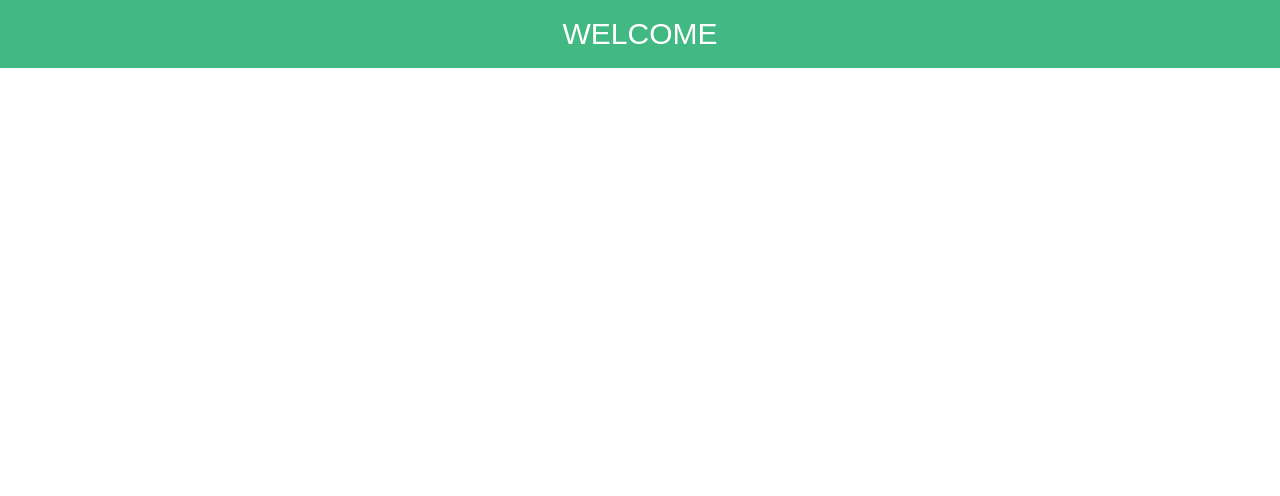
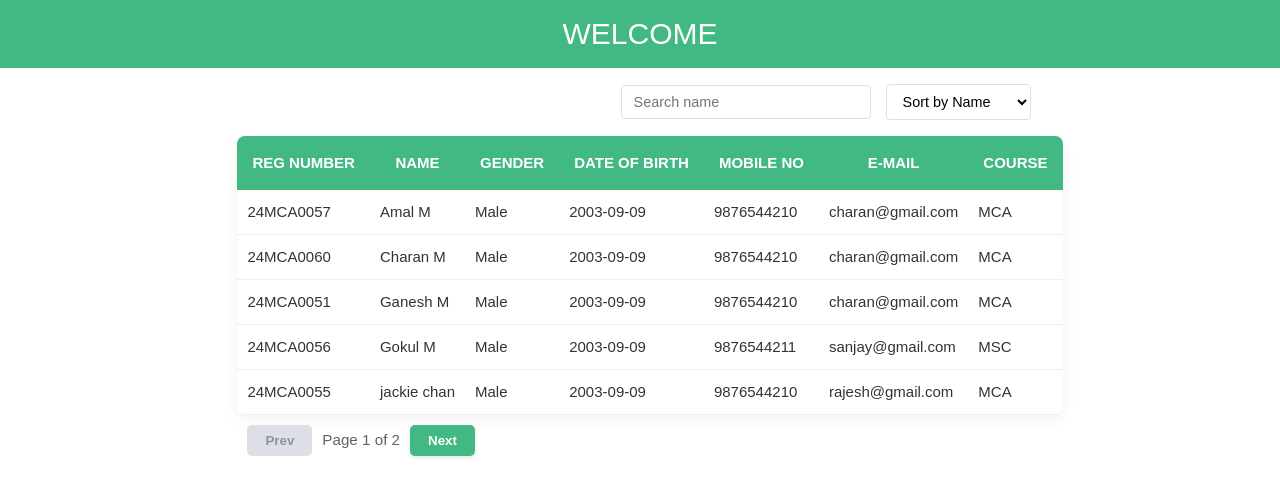
Before and after one commit to M-Charan-ngp/FrontEnd_Training, a Vue app: page /studentdata in a window 1280 px wide. Before the commit this address had no page. Shown: the top 496 px of the page. Built offline with nearby package versions, Linux system fonts and the light colour scheme.

Commit message:
Implemented pagination

```diff
--- a/src/components/FilterHeader.vue
+++ b/src/components/FilterHeader.vue
@@ -38,13 +38,12 @@ watch(filters, (newVal) => {
 <style scoped>
 .header-filters {
     display: flex;
-    justify-content: space-between;
-    align-items: center;
+    justify-content: end;
+    align-items: end;
     background-color: #ffffff;
     color: white;
     padding: 1rem 2rem;
     border-radius: 8px;
-    margin-bottom: 2rem;
 }
 
 .controls {
--- a/src/components/TableComponent.vue
+++ b/src/components/TableComponent.vue
@@ -1,6 +1,4 @@
 <script setup>
-import FilterHeader from './FilterHeader.vue';
-
 const props = defineProps({
     headers: {
         type: Array,
@@ -11,6 +9,7 @@ const props = defineProps({
         required: true,
     }
 })
+const emit = defineEmits(['next', 'prev'])
 </script>
 
 <template>
@@ -31,6 +30,10 @@ const props = defineProps({
                 </tr>
             </tbody>
         </table>
+        <div class="pagination">
+            <slot name="pagination">
+            </slot>
+        </div>
     </div>
     <div v-else class="empty-view">
         <h1>No Data Found...</h1>
--- a/src/main.js
+++ b/src/main.js
@@ -1,5 +1,5 @@
 import './assets/main.css'
-
+import TableComponent from './components/TableComponent.vue'
 import { createApp } from 'vue'
 import { createPinia } from 'pinia'
 
@@ -8,6 +8,7 @@ import router from './router'
 
 const app = createApp(App)
 
+app.component('TableComponent', TableComponent);
 app.use(createPinia())
 app.use(router)
 
--- a/src/router/index.js
+++ b/src/router/index.js
@@ -2,6 +2,7 @@ import { createRouter, createWebHistory } from 'vue-router'
 import UserView from '../views/UserView.vue'
 import StudentCreate from '@/views/StudentCreate.vue'
 import CounterView from '@/views/CounterView.vue'
+import viewStudent from '../views/viewStudent.vue'
 
 const router = createRouter({
   history: createWebHistory(import.meta.env.BASE_URL),
@@ -20,6 +21,11 @@ const router = createRouter({
       path: '/create',
       name:'Create Student',
       component: StudentCreate
+    },
+    {
+      path: '/studentdata',
+      name: 'View Student',
+      component: viewStudent
     }
   ],
 })
--- a/src/stores/student.js
+++ b/src/stores/student.js
@@ -3,19 +3,34 @@ import { ref, computed,reactive } from 'vue'
 
 export const useStudentStore = defineStore('student', () => {
     const studentList = reactive([
-        { reg_no: "24MCA0056", name: "Charan M", gender: "Male", dob: "2003-09-09", phone: "9876544210", email: "charan@gmail.com", course: "MCA" },
-        { reg_no: "24MCA0055", name: "Sanjay M", gender: "Male", dob: "2003-09-09", phone: "9876544211", email: "sanjay@gmail.com", course: "MSC" },
-        { reg_no: "24MCA0054", name: "Rajesh M", gender: "Male", dob: "2003-09-09", phone: "9876544210", email: "rajesh@gmail.com", course: "MCA" },
+        { reg_no: "24MCA0060", name: "Charan M", gender: "Male", dob: "2003-09-09", phone: "9876544210", email: "charan@gmail.com", course: "MCA" },
+        { reg_no: "24MCA0059", name: "Sanjay M", gender: "Male", dob: "2003-09-09", phone: "9876544211", email: "sanjay@gmail.com", course: "MSC" },
+        { reg_no: "24MCA0058", name: "Rajesh M", gender: "Male", dob: "2003-09-09", phone: "9876544210", email: "rajesh@gmail.com", course: "MCA" },
+        { reg_no: "24MCA0057", name: "Amal M", gender: "Male", dob: "2003-09-09", phone: "9876544210", email: "charan@gmail.com", course: "MCA" },
+        { reg_no: "24MCA0056", name: "Gokul M", gender: "Male", dob: "2003-09-09", phone: "9876544211", email: "sanjay@gmail.com", course: "MSC" },
+        { reg_no: "24MCA0055", name: "jackie chan", gender: "Male", dob: "2003-09-09", phone: "9876544210", email: "rajesh@gmail.com", course: "MCA" },
+        { reg_no: "24MCA0054", name: "Velan M", gender: "Male", dob: "2003-09-09", phone: "9876544210", email: "charan@gmail.com", course: "MCA" },
+        { reg_no: "24MCA0053", name: "Ram M", gender: "Male", dob: "2003-09-09", phone: "9876544211", email: "sanjay@gmail.com", course: "MSC" },
+        { reg_no: "24MCA0052", name: "Sam M", gender: "Male", dob: "2003-09-09", phone: "9876544210", email: "rajesh@gmail.com", course: "MCA" },
+        { reg_no: "24MCA0051", name: "Ganesh M", gender: "Male", dob: "2003-09-09", phone: "9876544210", email: "charan@gmail.com", course: "MCA" },
     ])
+    const page = ref(0)
+    const limit = ref(5)
      const search = ref('')
      const Sort = ref('name')
-
     const addStudent = (student) => {
         studentList.push({ ...student })
-        console.log(studentList)
     }
 
+    const totalPages = computed(() => {
+        const totalStudents = filteredList.value.length;
+        const size = limit.value;
+        const pages = Math.ceil(totalStudents / size);
+        return pages > 0 ? pages : 1;
+    })
+
     const filteredList = computed(() => {
+        page.value = 0
         let list = [...studentList]
         if (search.value) {
             const q = search.value.toLowerCase()
@@ -31,15 +46,24 @@ export const useStudentStore = defineStore('student', () => {
             if (valA > valB) return 1
             return 0
         })
-
         return list
     })
 
+    const paginatedList = computed(() => {
+    const start = page.value * limit.value;
+    const end = start + limit.value;
+    console.log(`Slicing from ${start} to ${end}`);
+    return filteredList.value.slice(start, end);
+});
+
     return {
         studentList,
-         search,
-         Sort,
+        search,
+        Sort,
         addStudent,
+        page,
+        totalPages,
+        paginatedList,
         filteredList,
     }
 })
--- a/src/views/StudentCreate.vue
+++ b/src/views/StudentCreate.vue
@@ -1,16 +1,8 @@
 <script setup>
-import TableComponent from '../components/TableComponent.vue'
+
 import { useStudentStore } from '../stores/student'
-import FilterHeader from '@/components/FilterHeader.vue'
 import { reactive, computed, ref, watch } from 'vue'
 const store = useStudentStore()
-
-const updateFilters = (filter) => {
-  console.log("hello")
-    store.search = filter.search
-    store.Sort = filter.sortBy
-}
-const tableHeaders = ['Reg Number', 'Name', 'Gender', 'Date of Birth', 'Mobile No', 'E-mail', 'Course']
 
 const fname = ref("")
 const lname = ref("")
@@ -30,17 +22,6 @@ const student = reactive({
 const fullName = computed(() => (fname.value + ' ' + lname.value).trim())
 watch(fullName, (newVal) => { student.name = newVal })
 
-const totalFields = 7;
-const formProgress = computed(() => {
-    const completedFields = Object.values(student).filter(value => value !== '').length;
-    return Math.round((completedFields / totalFields) * 100);
-});
-
-const progressColor = computed(() => {
-    if (formProgress.value < 50) return '#ff4d4d';
-    if (formProgress.value < 100) return '#f1c40f';
-    return '#42b883';
-});
 
 const validateField = (field, value) => {
     if (!value && field !== 'name') return `${field.replace('_', ' ')} is required`
@@ -90,18 +71,11 @@ const handleSubmit = () => {
 </script>
 
 <template>
-    <FilterHeader @filterChange="updateFilters" />
+
     <div class="container">
 
         <div class="student_form">
         <h1>Add Student</h1>
-        <div class="progress-section">
-            <p>Form Completion: {{ formProgress }}%</p>
-            <div class="progress-container">
-                <div class="progress-bar" :style="{ width: formProgress + '%', backgroundColor: progressColor }"></div>
-            </div>
-        </div>
-
         <form @submit.prevent="handleSubmit">
             <div class="form-group">
                 <label>Register Number:</label>
@@ -159,31 +133,27 @@ const handleSubmit = () => {
             </div>
             <button type="submit">Submit Student</button>
         </form>
+        </div>
+        <button class="view-table" @click="this.$router.push('/studentdata');">View Student Table</button>
     </div>
-    <TableComponent
-          :headers="tableHeaders"
-          :data="store.filteredList"
-    />
-        </div>
 </template>
 
 <style scoped>
 
-FilterHeader{
-  justify-self: end;
-}
 .container {
   display:flex;
   justify-content: center;
+  flex-direction: column;
   min-width: 100%;
   padding: 20px 20px;
-  background-color: white;
+  background-color: rgb(255, 255, 255);
 }
 
 .student_form {
   background: white;
   flex: 1;
-  padding: 30px;
+  padding-right: 30px;
+  padding-left: 30px;
   border-radius: 12px;
   border-color: #000000;
   width: 100%;
@@ -266,18 +236,7 @@ button {
   font-size: 16px;
   cursor: pointer;
 }
-.progress-container {
-    width: 100%;
-    height: 12px;
-    background-color: #eee;
-    border-radius: 6px;
-    margin-top: 10px;
-    overflow: hidden;
-}
-.progress-bar {
-    height: 100%;
-}
-.form-group{
-    margin: 20px;
+.class{
+    flex: 2;
 }
 </style>
--- a/src/views/UserView.vue
+++ b/src/views/UserView.vue
@@ -1,6 +1,5 @@
 <script setup>
 import { ref } from 'vue'
-import TableComponent from '@/components/TableComponent.vue'
 const user_list_header = ["Name","Reg No"]
 const user_list = [
      { reg_no: "24MCA0056", name: "Charan M" },
--- /dev/null
+++ b/src/views/ViewStudent.vue
@@ -0,0 +1,89 @@
+<script setup>
+import { useStudentStore } from '../stores/student'
+
+import FilterHeader from '@/components/FilterHeader.vue'
+
+const store = useStudentStore()
+
+const goToNextPage = () => {
+    console.log("Next button clicked! Old page:", store.page);
+    store.page++;
+    console.log("New page:", store.page);
+}
+
+const updateFilters = (filter) => {
+    store.search = filter.search
+    store.Sort = filter.sortBy
+}
+
+const goToPrevPage = () => {
+    store.page--;
+}
+const tableHeaders = ['Reg Number', 'Name', 'Gender', 'Date of Birth', 'Mobile No', 'E-mail', 'Course']
+</script>
+
+<template>
+
+    <main>
+        <FilterHeader @filterChange="updateFilters" />
+        <TableComponent
+            :headers="tableHeaders"
+            :data="store.paginatedList"
+            :current-page="store.page"
+            :total-pages="store.totalPages"
+            @prev="goToPrevPage"
+            @next="goToNextPage"
+        >
+            <template #pagination="" class="paginate">
+                <button @click="goToPrevPage" :disabled="store.page <= 0" class="page-btn">Prev</button>
+                <span class="page-text">Page {{ store.page + 1 }} of {{ store.totalPages }}</span>
+                <button @click="goToNextPage" :disabled="store.page >= store.totalPages - 1" class="page-btn">Next</button>
+            </template>
+    </TableComponent>
+
+    </main>
+
+</template>
+
+<style scoped>
+.paginate{
+    margin-top: 20px;
+}
+.page-btn {
+    margin: 10px;
+    padding: 8px 18px;
+    background-color: #42b883;
+    color: white;
+    border: none;
+    border-radius: 5px;
+    font-weight: 600;
+    cursor: pointer;
+    transition: all 0.3s ease;
+    box-shadow: 0 2px 4px rgba(0, 0, 0, 0.1);
+}
+
+.page-btn:hover:not(:disabled) {
+    background-color: #3a9e71;
+    transform: translateY(-1px);
+}
+
+.page-btn:active:not(:disabled) {
+    transform: translateY(0);
+}
+
+.page-btn:disabled {
+    background-color: #dcdfe6;
+    color: #909399;
+    cursor: not-allowed;
+    box-shadow: none;
+}
+
+.page-text {
+    font-size: 0.95rem;
+    color: #606266;
+    font-family: sans-serif;
+}
+
+.page-text strong {
+    color: #42b883;
+}</style>
```
